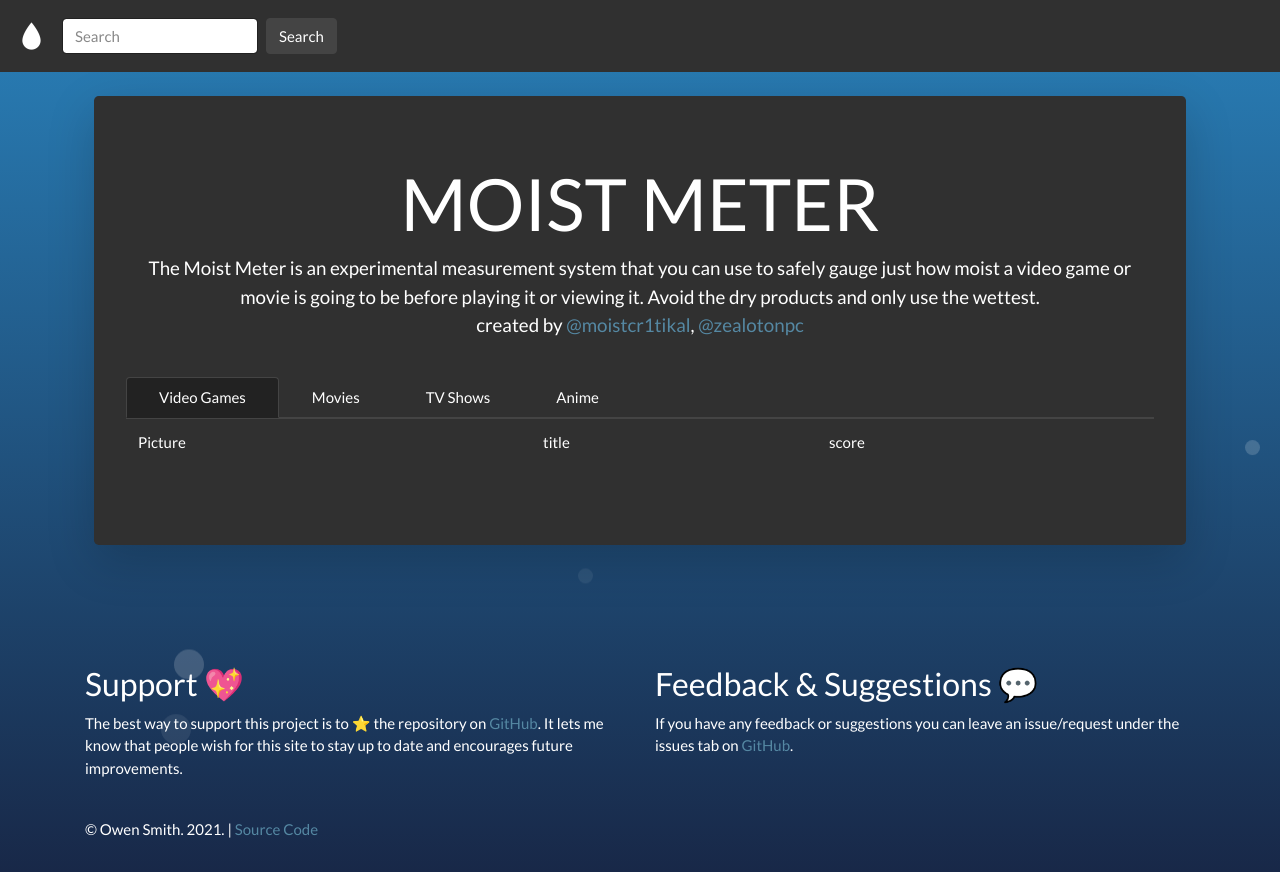
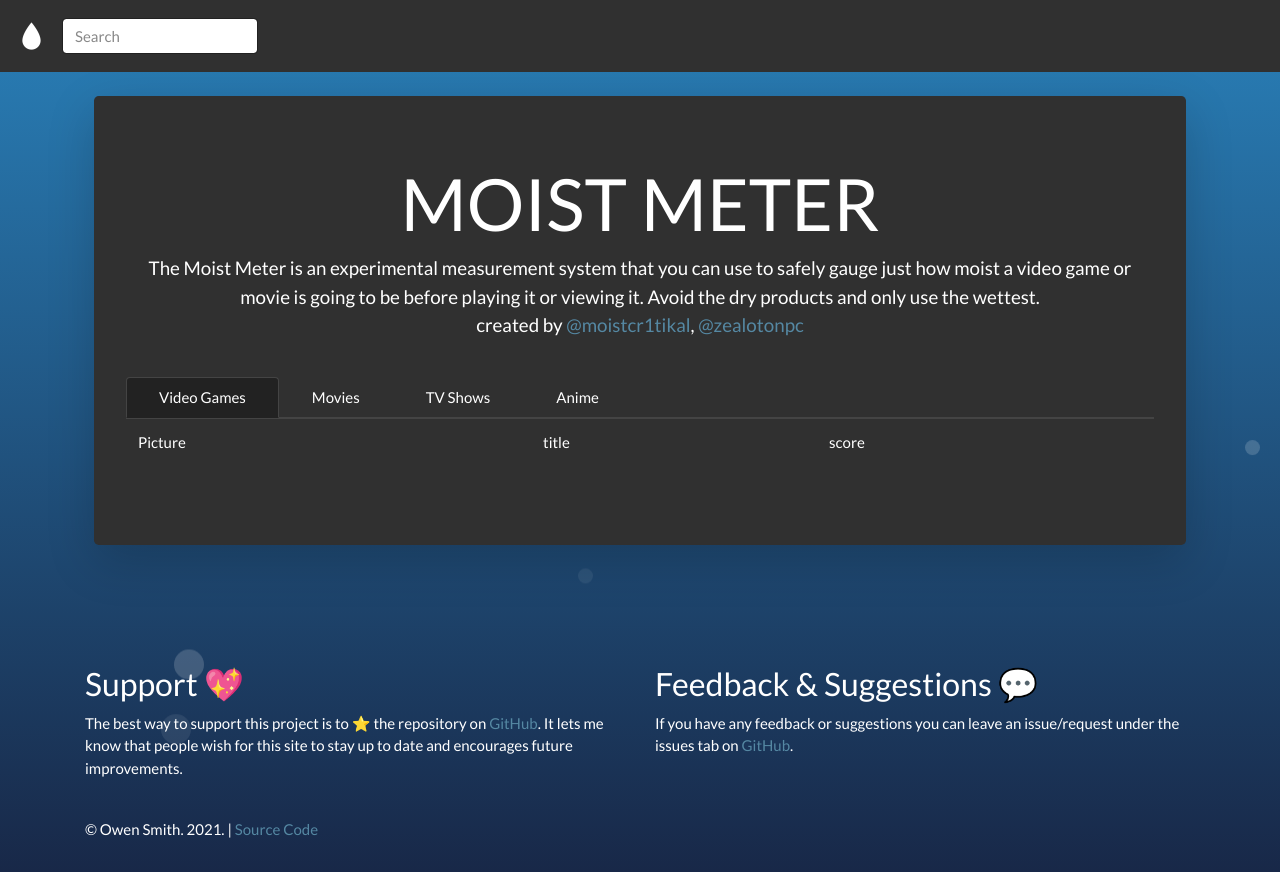
Before and after one commit to owenps/MoistMeter, a plain HTML site: page index.html in a window 1280 px wide. Drawn offline with nearby package versions, Linux system fonts and the light colour scheme; no server answers.

Commit message:
remove search button

```diff
--- a/index.html
+++ b/index.html
@@ -19,7 +19,6 @@
       </a>
       <form class="form-inline">
          <input class="form-control mr-sm-2" type="search" placeholder="Search" aria-label="Search">
-         <button class="btn btn-secondary my-2 my-sm-0" type="submit">Search</button>
       </form>
    </nav>
 <!-- Content -->
```
